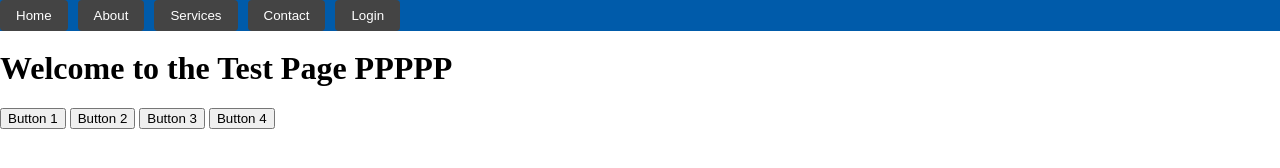
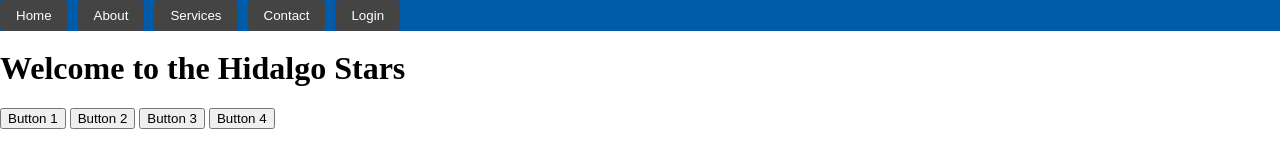
Before and after one commit to w1llim/hidalgo-stars, a plain HTML site: page index.html in a window 1280 px wide. Drawn offline with Linux system fonts and the light colour scheme.

Commit message:
hialgo stars

```diff
--- a/index.html
+++ b/index.html
@@ -1,7 +1,7 @@
 <!-- website with buttons -->
 <html>
     <head>
-        <title>Test Page PPPPP</title>
+        <title>Hidalgo Stars</title>
         <link rel="stylesheet" href="css/styles.css">
     </head>
     <body>
@@ -12,7 +12,7 @@
             <button>Contact</button>
             <button>Login</button>
         </div>
-        <h1>Welcome to the Test Page PPPPP</h1>
+        <h1>Welcome to the Hidalgo Stars</h1>
         <button onclick="alert('Button 1 clicked!')">Button 1</button>
         <button onclick="alert('Button 2 clicked!')">Button 2</button>
         <button onclick="alert('Button 3 clicked!')">Button 3</button>
```
